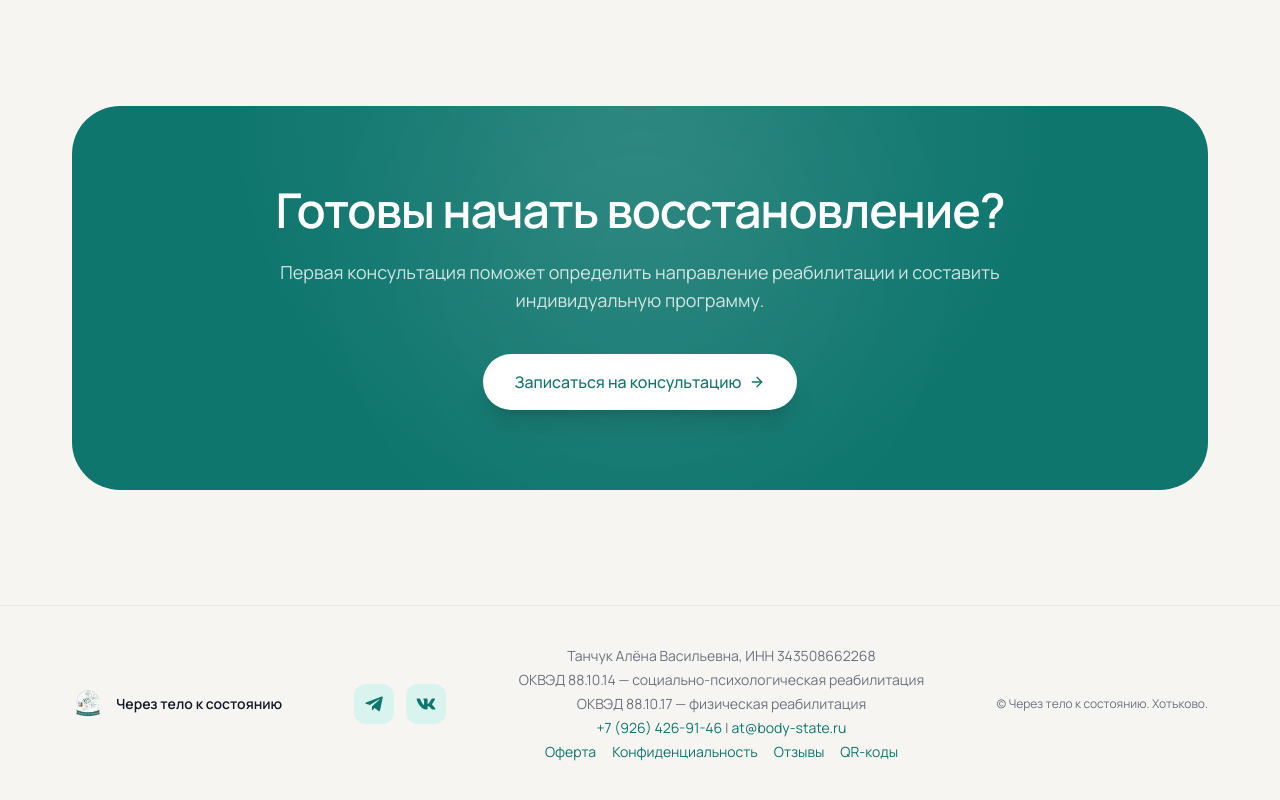
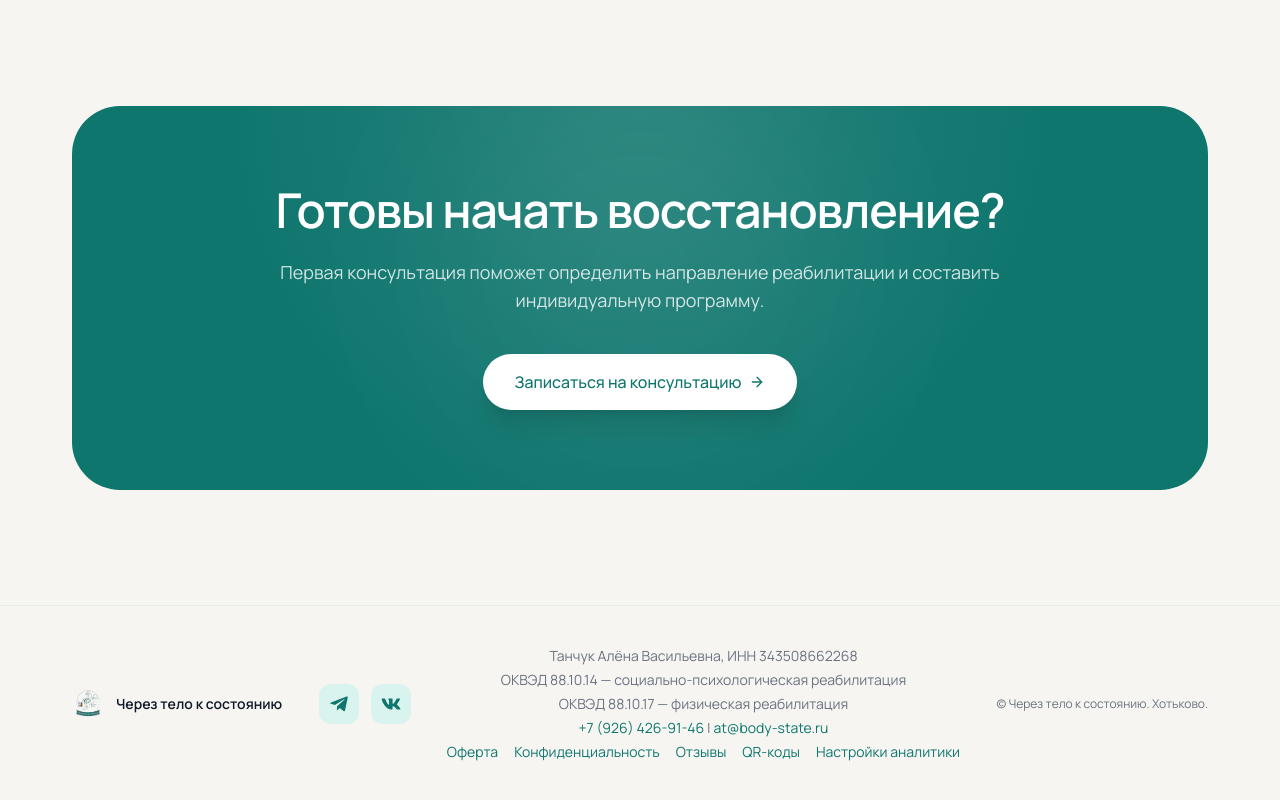
Before and after one commit to hollyww67/body-state, a Next.js app: page / in a window 1280 px wide. Shown: the part 4098-4898 px from the top of the page. Built offline with nearby package versions, Linux system fonts and the light colour scheme; no server answers.

Commit message:
feat: add persistent analytics consent settings in footer

```diff
--- a/src/components/Footer.tsx
+++ b/src/components/Footer.tsx
@@ -1,6 +1,7 @@
 import Link from "next/link";
 import Image from "next/image";
 import SocialLinks from "./SocialLinks";
+import { AnalyticsSettingsButton } from "./AnalyticsConsent";
 
 export default function Footer() {
   return (
@@ -28,6 +29,7 @@ export default function Footer() {
               <Link href="/privacy" className="hover:underline" style={{ color: 'var(--primary)' }}>Конфиденциальность</Link>
               <Link href="/reviews" className="hover:underline" style={{ color: 'var(--primary)' }}>Отзывы</Link>
               <Link href="/qr" className="hover:underline" style={{ color: 'var(--primary)' }}>QR-коды</Link>
+              <AnalyticsSettingsButton />
             </p>
           </div>
           <p className="text-xs">© Через тело к состоянию. Хотьково.</p>
```
